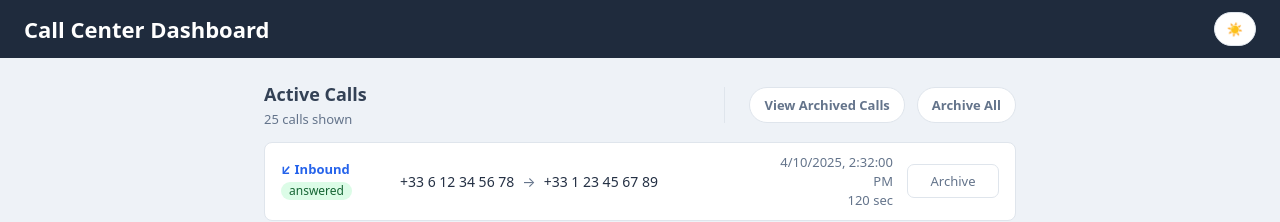
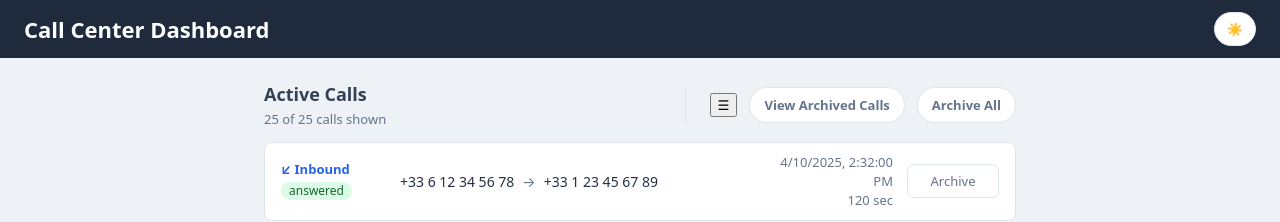
Before and after one commit to DimGianno/Call-Center-Frontend, a React (Vite) app in the folder call-center/: page / in a window 1280 px wide. Shown: the top 222 px of the page. Built offline with nearby package versions, Linux system fonts and the light colour scheme.

Commit message:
Add filtering functionality to CallFeed component with FilterModal integration

```diff
--- a/call-center/src/components/CallFeed.jsx
+++ b/call-center/src/components/CallFeed.jsx
@@ -1,4 +1,20 @@
+import { useState } from "react"
 import CallItem from './CallItem'
+import FilterModal from "./FilterModal"
+
+const defaultFilters = {
+  callTypes: {
+    answered: true,
+    missed: true,
+    voicemail: true,
+  },
+  directions: {
+    inbound: true,
+    outbound: true,
+  },
+  dateFrom: "",
+  dateTo: "",
+};
 
 function CallFeed({
   calls,
@@ -12,21 +28,57 @@ function CallFeed({
 }) {
   const isActiveView = callView === "active";
 
+  /* Determine action label and handler based on current view */
   const actionLabel = isActiveView ? "Archive" : "Unarchive";
   const actionHandler = isActiveView ? onArchiveCall : onUnarchiveCall;
 
+  /* archive all / unarchive all handlers */
   const bulkActionLabel = isActiveView ? "Archive All" : "Unarchive All";
   const bulkActionHandler = isActiveView ? onArchiveAll : onUnarchiveAll;
+
+  /* filter */
+  const [isFilterModalOpen, setIsFilterModalOpen] = useState(false);
+  const [appliedFilters, setAppliedFilters] = useState(defaultFilters);
+  const [draftFilters, setDraftFilters] = useState(defaultFilters);
+
+  const filteredCalls = calls.filter((call) => {
+    const matchesCallType = appliedFilters.callTypes[call.call_type];
+    const matchesDirection = appliedFilters.directions[call.direction];
+
+    const callDate = call.created_at.slice(0, 10);
+
+    const matchesDateFrom =
+      appliedFilters.dateFrom === "" || callDate >= appliedFilters.dateFrom;
+
+    const matchesDateTo =
+      appliedFilters.dateTo === "" || callDate <= appliedFilters.dateTo;
+
+    return (
+      matchesCallType &&
+      matchesDirection &&
+      matchesDateFrom &&
+      matchesDateTo
+    );
+  });
 
   return (
       <section className="call-feed">
         <div className="feed-header">
           <div className="feed-title">
             <h2>{isActiveView ? "Active Calls" : "Archived Calls"}</h2>
-            <p>{calls.length} calls shown</p>
+            <p>{filteredCalls.length} of {calls.length} calls shown</p>
           </div>
 
           <div className="feed-actions">
+            <button
+              className="filter-button"
+              onClick={() => {
+                setDraftFilters(appliedFilters);
+                setIsFilterModalOpen(true);
+              }}
+            >
+              ☰
+            </button>
             <button
               className="view-toggle"
               onClick={() => {
@@ -46,8 +98,8 @@ function CallFeed({
         </div>
 
 
-        {calls.length > 0 ? (
-          calls.map((call) => {
+        {filteredCalls.length > 0 ? (
+          filteredCalls.map((call) => {
             return (
               <CallItem
                 key={call.id}
@@ -60,8 +112,23 @@ function CallFeed({
           })
         ) : (
           <div className="empty-state">
-            <p>{isActiveView ? "No active calls." : "No archived calls."}</p>
+            <p>{calls.length === 0 ? "No calls available." : "No calls match the current filters."}</p>
           </div>
+        )}
+
+        {isFilterModalOpen && (
+          <FilterModal
+            draftFilters={draftFilters}
+            onDraftFiltersChange={setDraftFilters}
+            onReset={() => setDraftFilters(defaultFilters)}
+            onClose={() => setIsFilterModalOpen(false)}
+            onConfirm={() =>{
+              console.log("Confirm clicked");
+              console.log(draftFilters);
+              setAppliedFilters(draftFilters);
+              setIsFilterModalOpen(false);
+            }}
+          />
         )}
       </section>
   );
```
